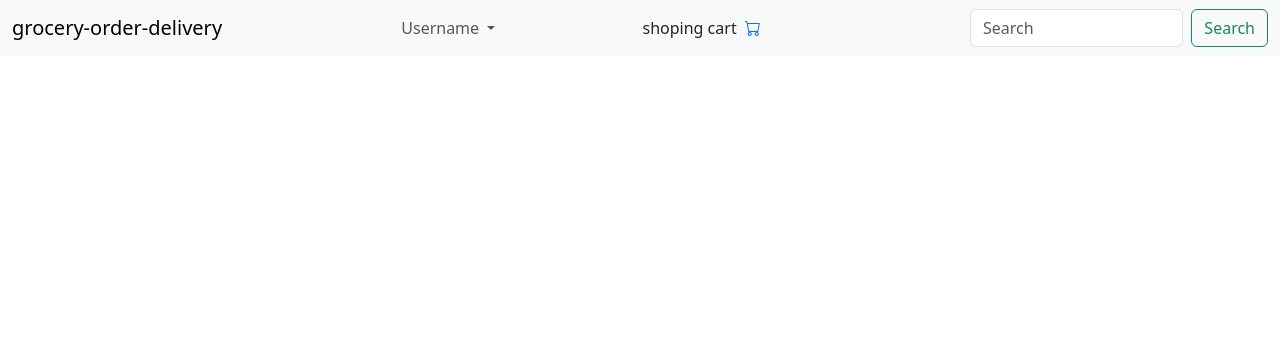
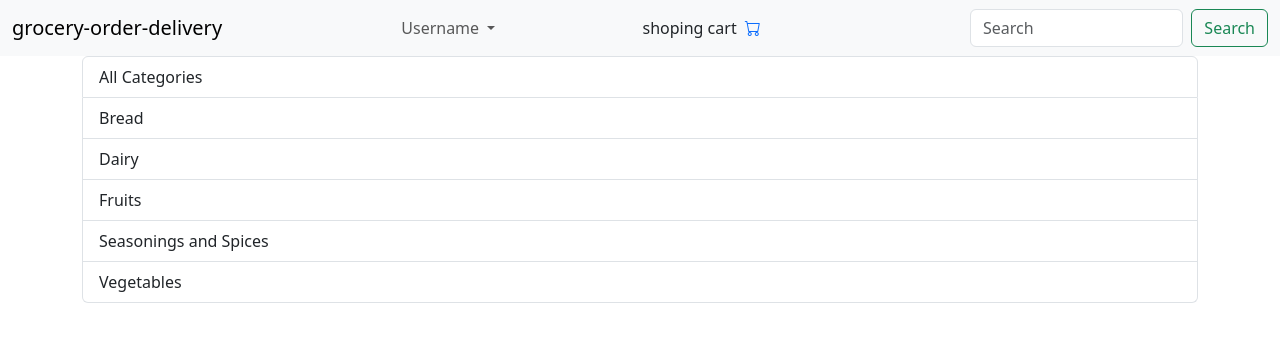
Before and after one commit to yaowuvanier/Supermarket-Ordering-and-Delivery-System, an Angular app in the folder frontend-ng/: page /home in a window 1280 px wide. Shown: the top 342 px of the page. Built offline with nearby package versions, Linux system fonts and the light colour scheme.

Commit message:
adding a sider navigation bar

```diff
--- a/frontend-ng/src/app/home/components/sider-navigation/sider-navigation.component.html
+++ b/frontend-ng/src/app/home/components/sider-navigation/sider-navigation.component.html
@@ -1 +1,14 @@
-<p>sider-navigation works!</p>
+<div class="container">
+  <div class="list-group">
+    <a href="#" class="list-group-item list-group-item-action"
+      >All Categories</a
+    >
+    <a href="#" class="list-group-item list-group-item-action">Bread</a>
+    <a href="#" class="list-group-item list-group-item-action">Dairy</a>
+    <a href="#" class="list-group-item list-group-item-action">Fruits</a>
+    <a href="#" class="list-group-item list-group-item-action"
+      >Seasonings and Spices</a
+    >
+    <a href="#" class="list-group-item list-group-item-action">Vegetables</a>
+  </div>
+</div>
--- a/frontend-ng/src/app/home/home.component.html
+++ b/frontend-ng/src/app/home/home.component.html
@@ -1 +1 @@
-<app-header></app-header>
+<app-header></app-header> <app-sider-navigation></app-sider-navigation>
```
